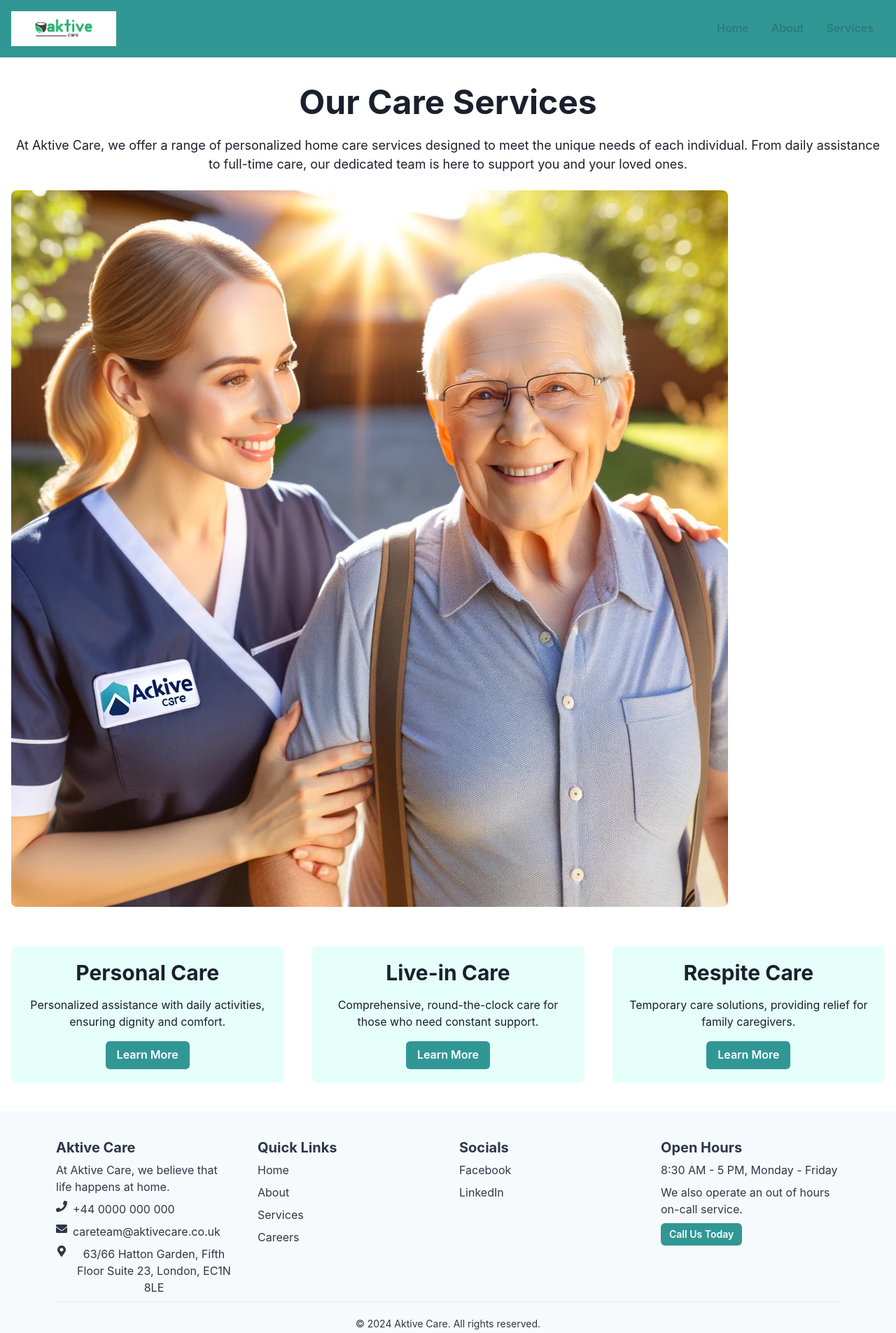
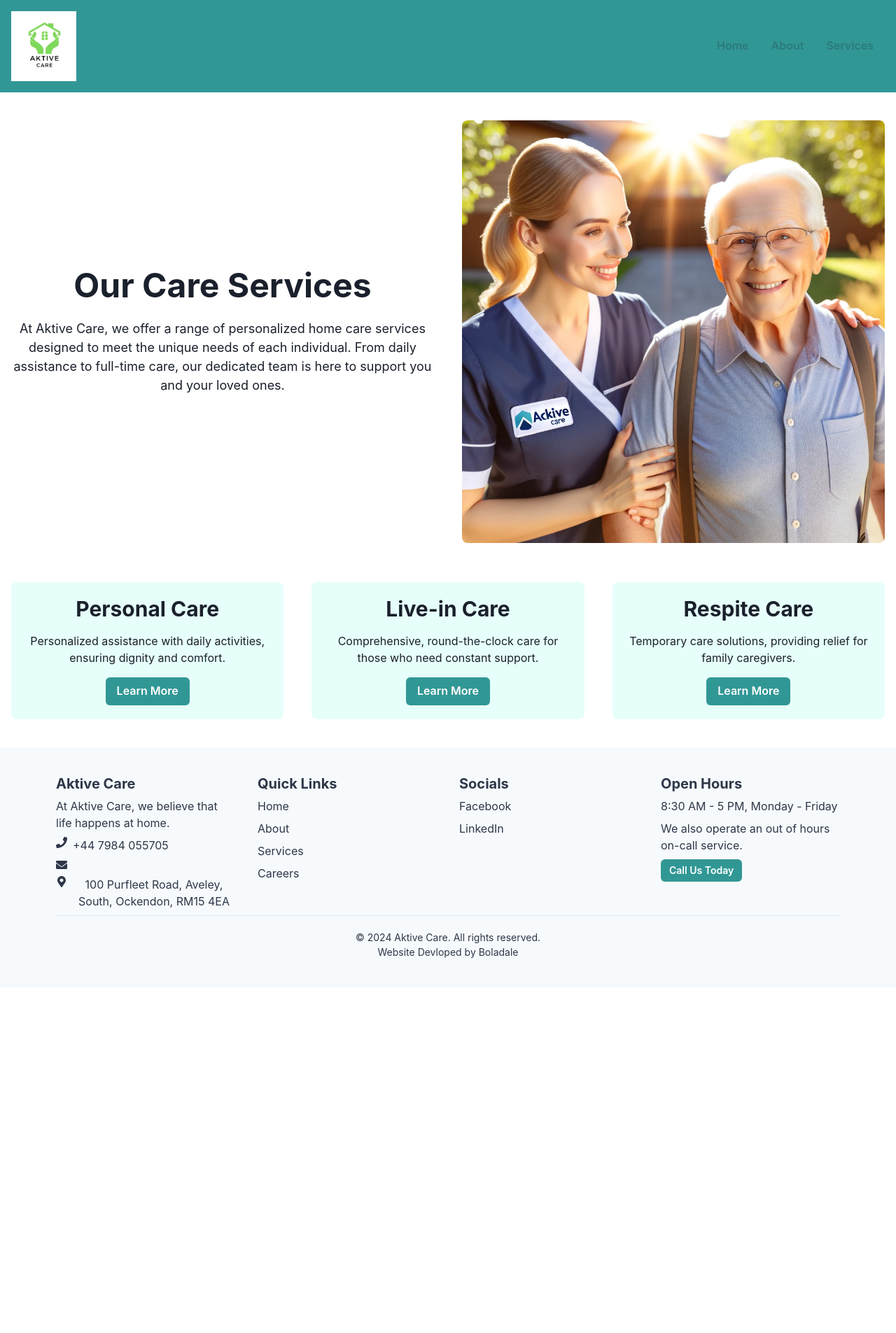
Before and after one commit to bbusari01/aktivecare, a React (Create React App) app in the folder aktive-care-website/: page /services in a window 1280 px wide. Shown: the top 1905 px of the page at 70% size. After the commit the page ends 1411 px from the top, so only its background shows below. Built offline with nearby package versions, Linux system fonts and the light colour scheme.

Commit message:
update logo and some footer information

```diff
--- a/aktive-care-website/src/App.js
+++ b/aktive-care-website/src/App.js
@@ -5,7 +5,7 @@ import {
   Route,
   Link,
 } from 'react-router-dom';
-import { Flex, Button, Box, Image, IconButton, Collapse, useDisclosure} from '@chakra-ui/react';
+import { Flex, Button, Box, Image, Text, IconButton, Collapse, useDisclosure} from '@chakra-ui/react';
 import { HamburgerIcon, CloseIcon } from '@chakra-ui/icons';
 import Home from './components/home.js';
 import About from './components/about.js';
@@ -19,8 +19,8 @@ function NavBar() {
   return (
     <Flex as="header" align="center" justify="space-between" padding="4" bg="teal.500" color="white">
 
-      <Box>
-          <Image src="/aktivecare-logo.png" alt="Logo" maxH="50px" />
+      <Box bg='white' maxW="100%">
+          <Image src="/aktivecare-logo.png" alt="Logo" maxH="100px" />
       </Box>
       <Box display={{ base: 'none', md: 'block' }}>
         {/* These buttons will be visible on medium and larger screens */}
@@ -40,7 +40,7 @@ function NavBar() {
         <Flex
           direction="column"
           bg="white" // Slightly darker to stand out from the main header
-          p={2}
+          p={3}
           display={{ md: 'none' }}
         >
           <Button as={Link} to="/" colorScheme="teal" variant="ghost" onClick={onToggle}>Home</Button>
--- a/aktive-care-website/src/components/footer.js
+++ b/aktive-care-website/src/components/footer.js
@@ -28,15 +28,15 @@ const Footer = () => {
             <Text>At Aktive Care, we believe that life happens at home.</Text>
             <Box display="flex" align="center">
               <Icon as={FaPhone} mr={2} />
-              <Link href="tel:+440000000000">+44 0000 000 000</Link>
+              <Link href="tel:+440000000000">+44 7984 055705</Link>
             </Box>
             <Box display="flex" align="center">
               <Icon as={FaEnvelope} mr={2} />
-              <Link href="mailto:careteam@aktivecare.co.uk">careteam@aktivecare.co.uk</Link>
+              <Link href="mailto:careteam@aktivecare.co.uk">{/*must add number*/}</Link>
             </Box>
             <Box display="flex" align="center">
               <Icon as={FaMapMarkerAlt} mr={2} />
-              <Text>63/66 Hatton Garden, Fifth Floor Suite 23, London, EC1N 8LE</Text>
+              <Text>100 Purfleet Road, Aveley, South, Ockendon, RM15 4EA</Text>
             </Box>
           </VStack>
 
--- a/aktive-care-website/src/components/services.js
+++ b/aktive-care-website/src/components/services.js
@@ -4,22 +4,28 @@ import { Link } from 'react-router-dom';
 
 function Services() {
   return (
-    <Container maxW="container.xl" py={10}>
+    <Container maxW="container.xl" py={10} >
       <VStack spacing={8} align="flex-start">
         {/* Hero Section */}
+        <SimpleGrid columns={{ base: 1, md: 2 }} spacing={10} alignItems="center">
           <Box textAlign="center">
             <Heading as="h1" size="2xl" mb={6}>Our Care Services</Heading>
             <Text fontSize="lg" mb={6}>
               At Aktive Care, we offer a range of personalized home care services designed to meet the unique needs of each individual.
               From daily assistance to full-time care, our dedicated team is here to support you and your loved ones.
             </Text>
+            </Box>
+          <Box>
             <Image
               src="/fakecareservices.webp"
               alt="Care Services at Aktive Care"
               borderRadius="lg"
               mb={6}
+             align="center"
             />
           </Box>
+        </SimpleGrid>
+
 
         {/* Services List */}
         <SimpleGrid columns={{ base: 1, md: 2, lg: 3 }} spacing={10}>
```
Also changed, not shown: aktive-care-website/public/aktivecare-logo.png, aktive-care-website/public/aktivecare-logo2.png (added). Lines whose indentation alone changed are shown as unchanged.
